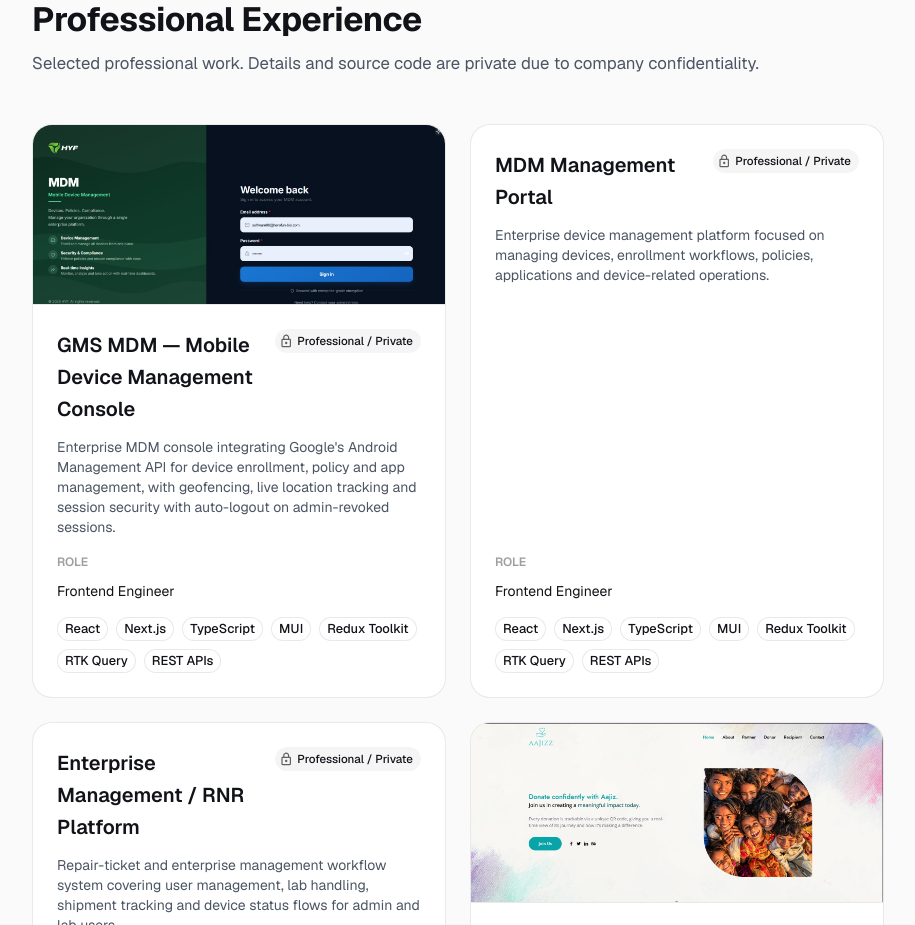
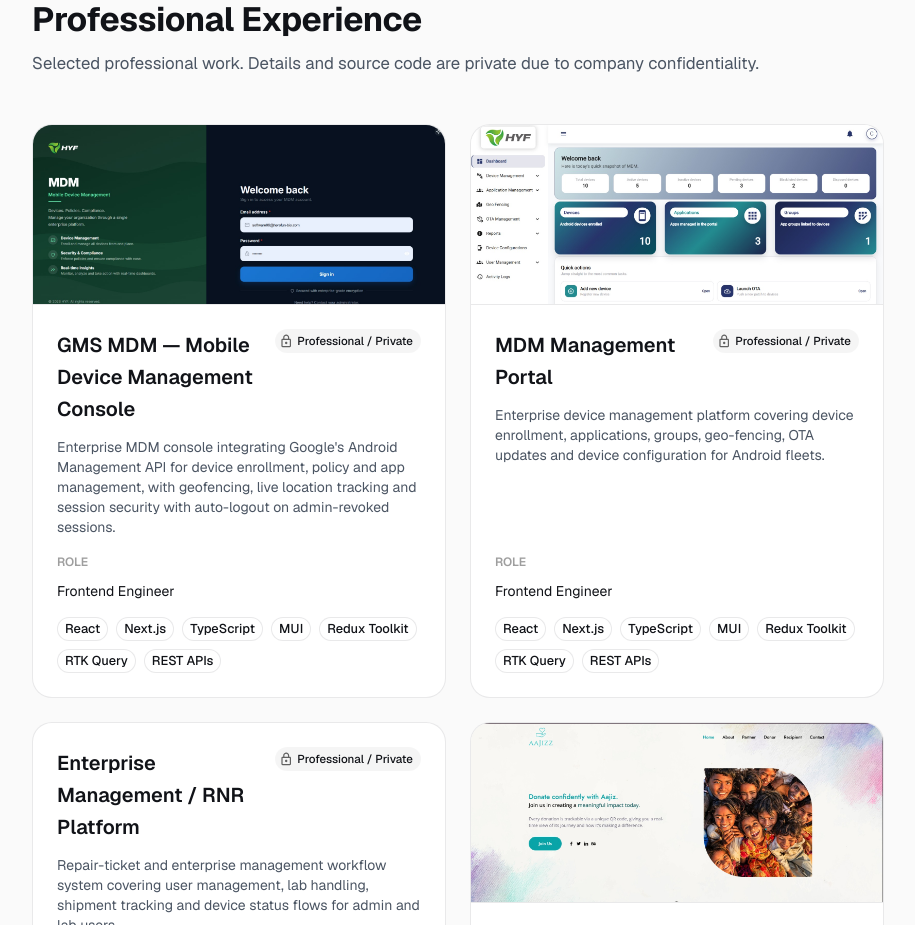
Before and after one commit to tayyabkhansatti69/portfolio, a Next.js app: page / in a window 1280 px wide. Shown: the part 2500-3425 px from the top of the page, without its empty margins (182-1097 px from the left). Built offline with nearby package versions, Linux system fonts and the light colour scheme.

Commit message:
Add MDM Management Portal dashboard screenshot

```diff
--- a/src/data/professionalProjects.ts
+++ b/src/data/professionalProjects.ts
@@ -24,7 +24,7 @@ export const professionalProjects: ProfessionalProject[] = [
   {
     name: "MDM Management Portal",
     description:
-      "Enterprise device management platform focused on managing devices, enrollment workflows, policies, applications and device-related operations.",
+      "Enterprise device management platform covering device enrollment, applications, groups, geo-fencing, OTA updates and device configuration for Android fleets.",
     role: "Frontend Engineer",
     technologies: [
       "React",
@@ -35,6 +35,7 @@ export const professionalProjects: ProfessionalProject[] = [
       "RTK Query",
       "REST APIs",
     ],
+    imagePath: "/projects/mdm-dashboard.jpg",
     status: "Professional / Private",
   },
   {
```
Also changed, not shown: public/projects/mdm-dashboard.jpg (added).
